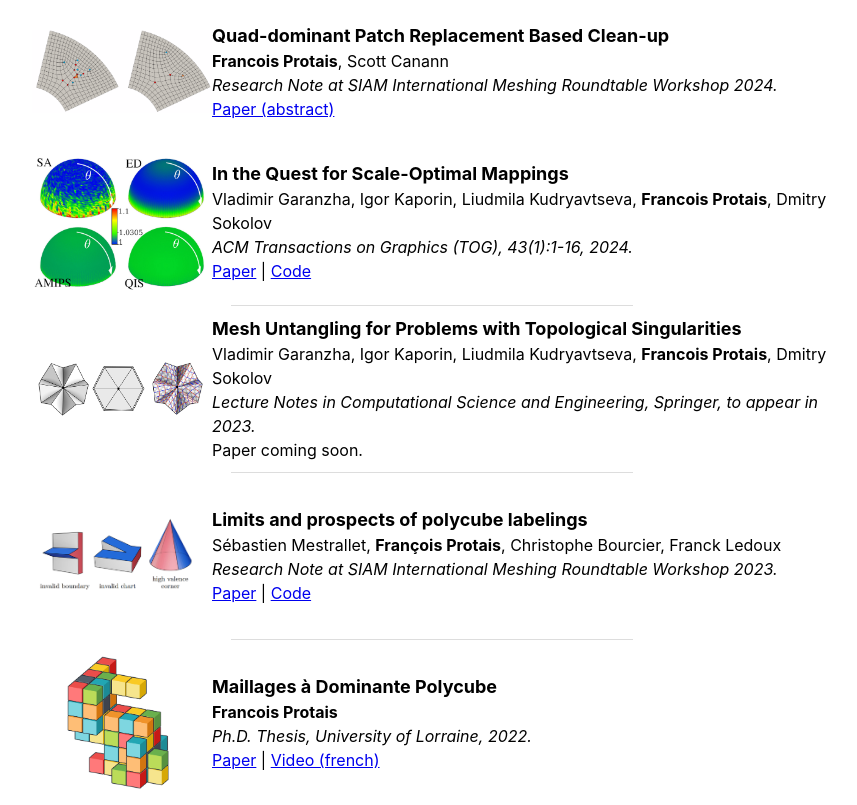
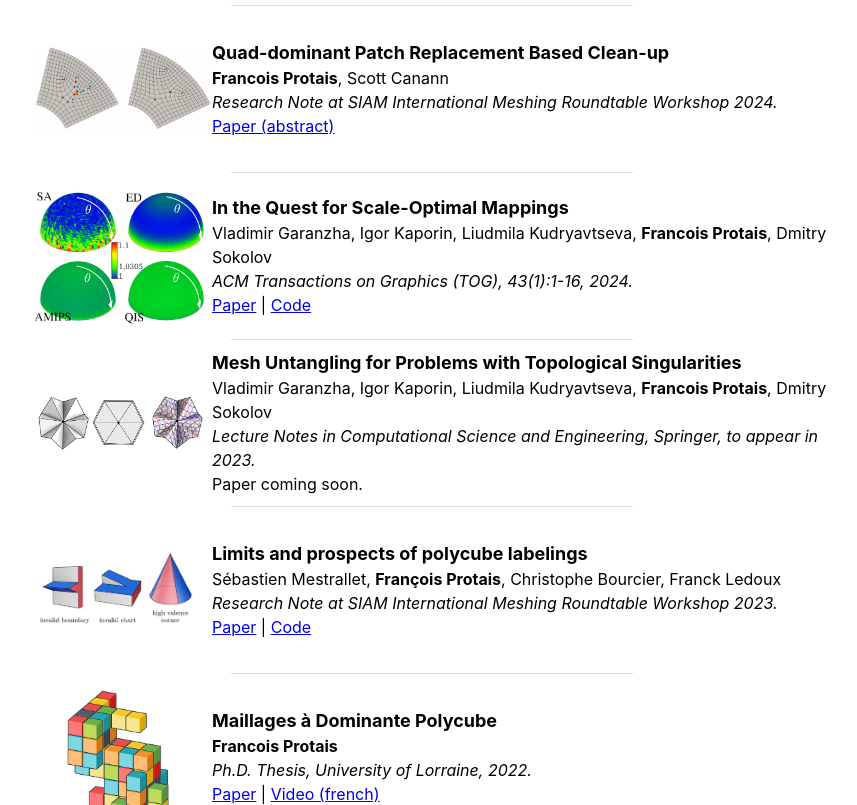
Before and after one commit to fprotais/fprotais.github.io, a plain HTML site: page index.html in a window 1280 px wide. Shown: the part 1063-1868 px from the top of the page, without its empty margins (208-1065 px from the left). Drawn offline with Linux system fonts and the light colour scheme.

Commit message:
missing bar

```diff
--- a/index.html
+++ b/index.html
@@ -113,6 +113,7 @@ html {background-color: white}
             <a href="https://fprotais.github.io/pdf/abstract_anisotropicBatteryMeshing.pdf">Paper (abstract)</a>
         </p>
     </div>
+	<hr width="50%" size="1px" color="#ddd">
     <div class="publication" >
         <img class="img_publi" src="img/quadDominantCleanup.png">
         <p>
@@ -122,6 +123,7 @@ html {background-color: white}
             <a href="https://fprotais.github.io/pdf/abstract_QuadDominantClean-up.pdf">Paper (abstract)</a>
         </p>
     </div>
+	<hr width="50%" size="1px" color="#ddd">
     <div class="publication" >
         <img class="img_publi" src="img/scaleOptimal.jpg">
         <p>
```
